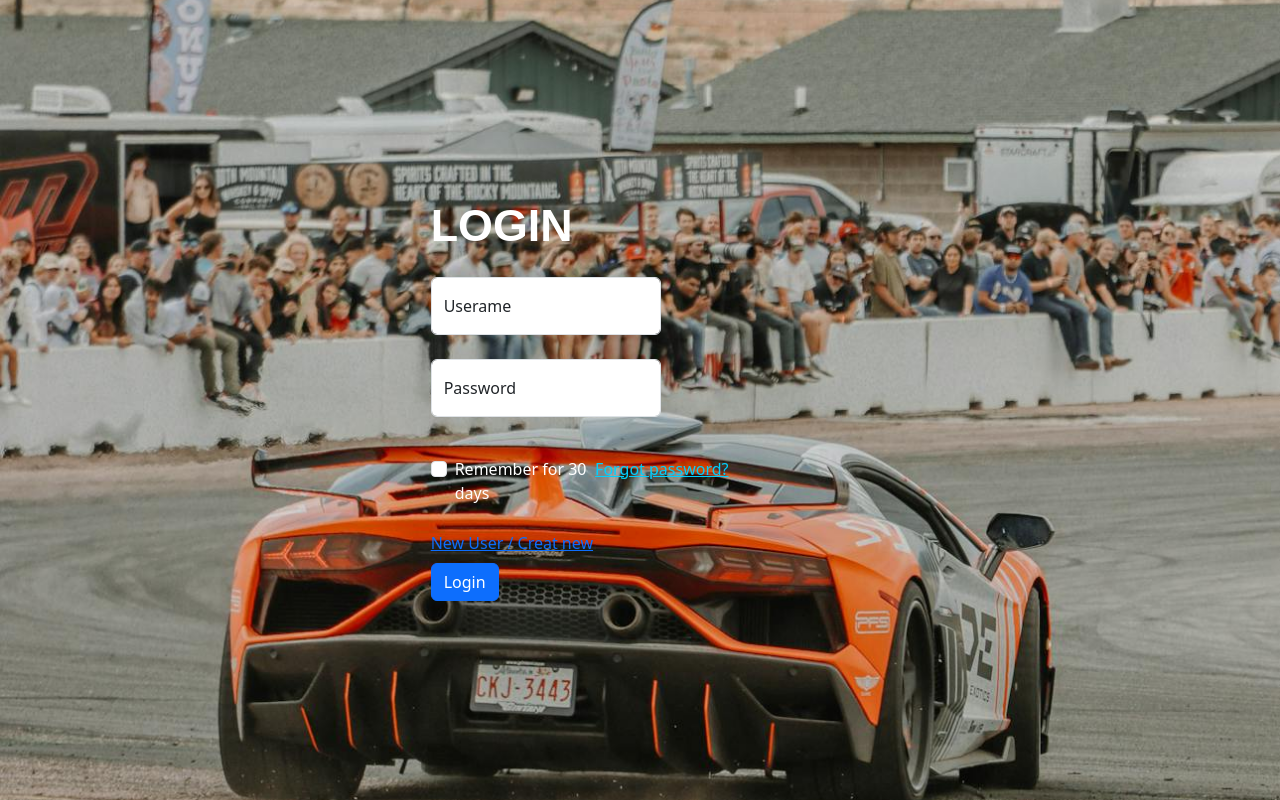
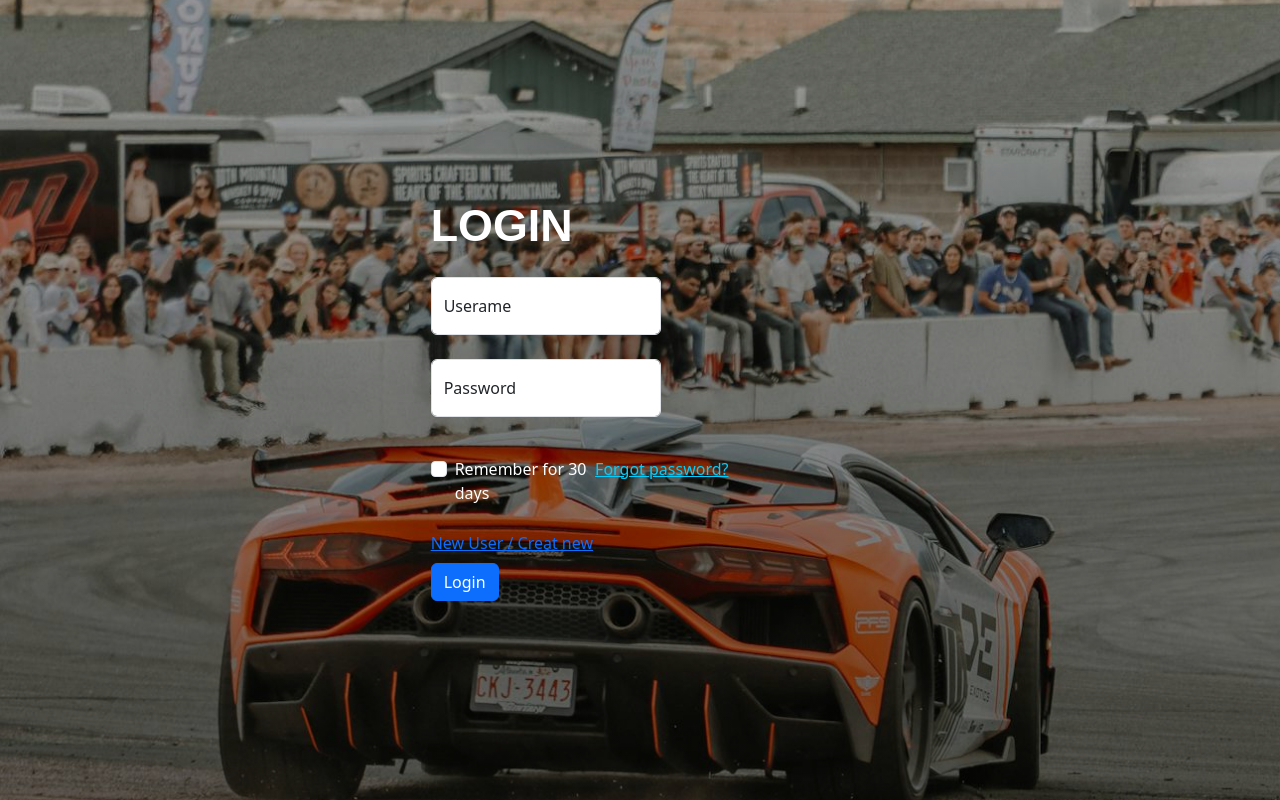
Before and after one commit to aniesh12/Task-1, a Django app: page / in a window 1280 px wide. Run offline with Django 5.2, Linux system fonts and the light colour scheme.

Commit message:
Initial project push

```diff
--- a/myproject/myapp/static/css/login.css
+++ b/myproject/myapp/static/css/login.css
@@ -2,7 +2,7 @@
 
 
 .login-page{
-    background: url(../images/pexels-photo-14411385.jpeg);
+    background:linear-gradient(rgba(0, 0, 0, 0.199),rgba(0, 0, 0, 0.467)), url(../images/pexels-photo-14411385.jpeg);
     max-width: 100%;
     height: 100vh;
     background-position: center center;
--- a/myproject/myapp/templates/base.html
+++ b/myproject/myapp/templates/base.html
@@ -54,10 +54,11 @@
     </header>
     <main>
 
-    </main>
+
     {% block content %}
 
     {%  endblock %}
+    </main>
 
 
      <footer>
--- a/myproject/myapp/templates/login.html
+++ b/myproject/myapp/templates/login.html
@@ -26,7 +26,7 @@
                 </div><br>
                 {% if messages %}
                 {% for i in messages %}
-                <p style="color: red;">{{ i }}</p>
+                <p style="color: rgb(233, 73, 45);">{{ i }}</p>
                 {% endfor %}
                 {% endif  %}
                 <div class="col-10 d-sm-flex py-3">
```
Also changed, not shown: myproject/db.sqlite3 (deleted), 1 other file.
